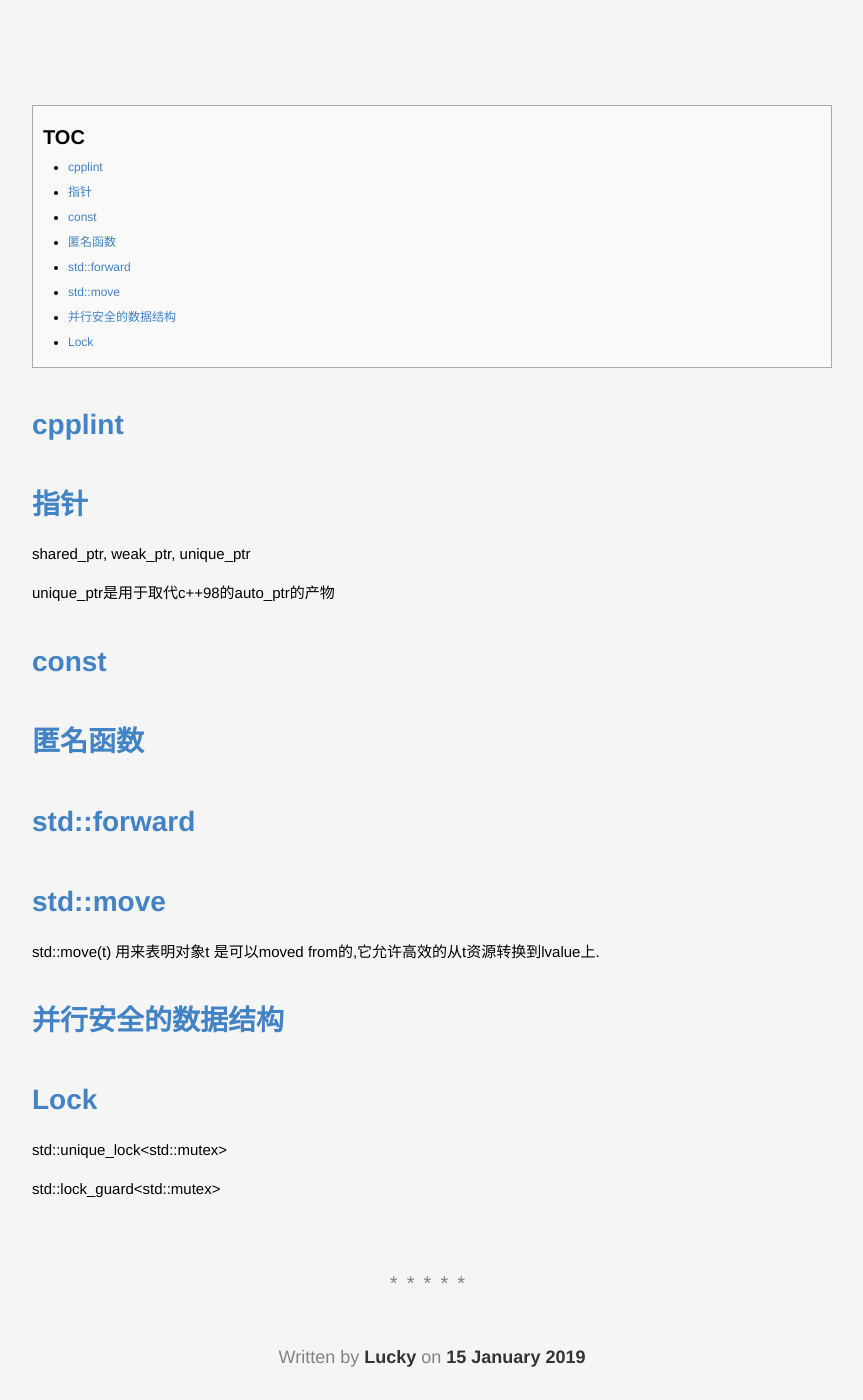
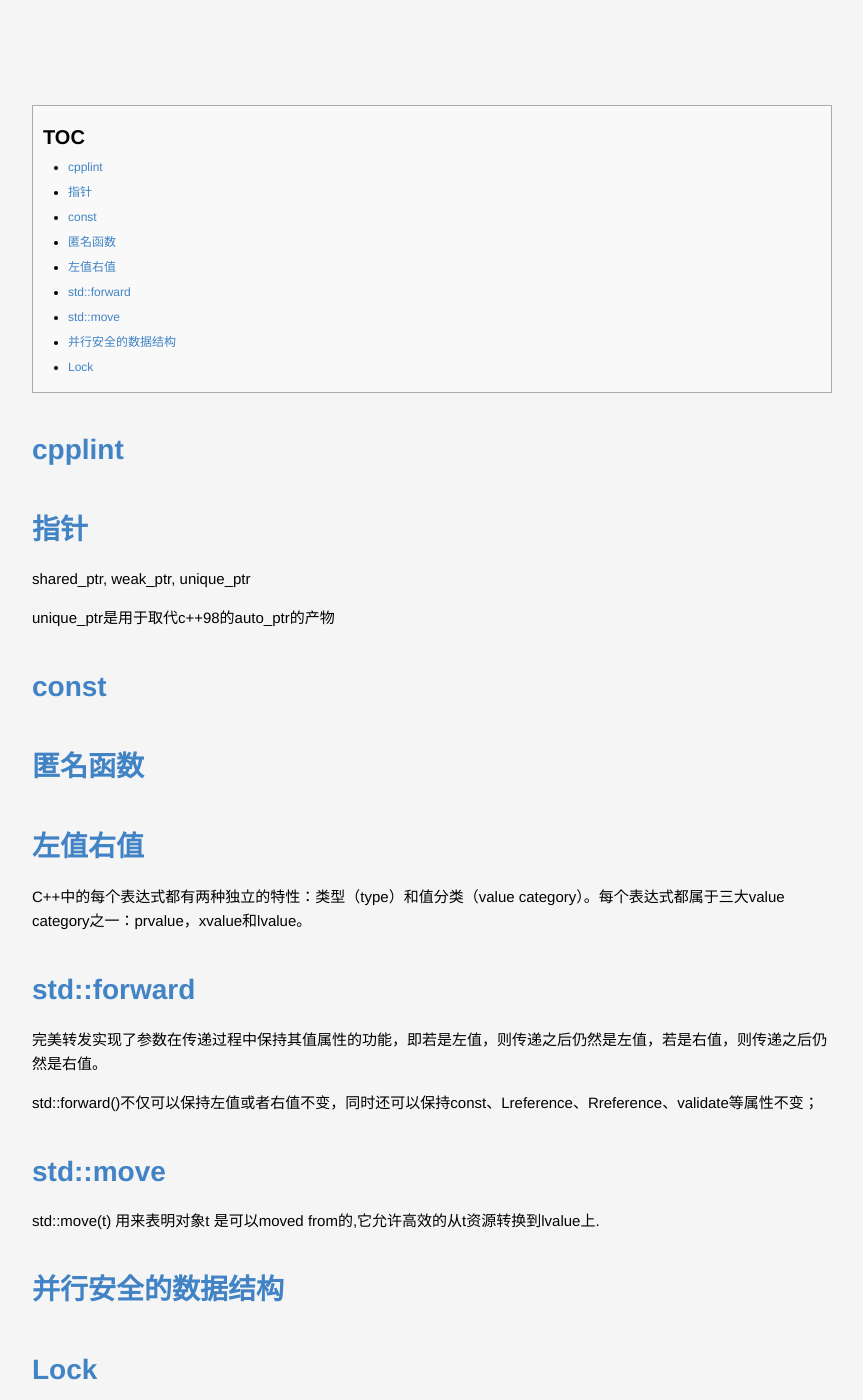
Before and after one commit to lucky521/blog, a Jekyll site: the page built from _posts/language/2019-01-15-cpp-styleguide.markdown, in a window 1280 px wide and 1400 px high, scrolled down 273 px. Shown: the whole window, without its empty margins (208-1071 px from the left). Built offline with Jekyll 4.4.1, drawn with Linux system fonts in a browser that asks for light colours.

Commit message:
Update 2019-01-15-cpp-styleguide.markdown

```diff
--- a/_posts/language/2019-01-15-cpp-styleguide.markdown
+++ b/_posts/language/2019-01-15-cpp-styleguide.markdown
@@ -23,7 +23,16 @@ unique_ptr是用于取代c++98的auto_ptr的产物
 # 匿名函数
 
 
+# 左值右值
+
+C++中的每个表达式都有两种独立的特性：类型（type）和值分类（value category）。每个表达式都属于三大value category之一：prvalue，xvalue和lvalue。
+
+
 # std::forward
+
+完美转发实现了参数在传递过程中保持其值属性的功能，即若是左值，则传递之后仍然是左值，若是右值，则传递之后仍然是右值。
+
+std::forward<T>()不仅可以保持左值或者右值不变，同时还可以保持const、Lreference、Rreference、validate等属性不变；
 
 
 # std::move
```
